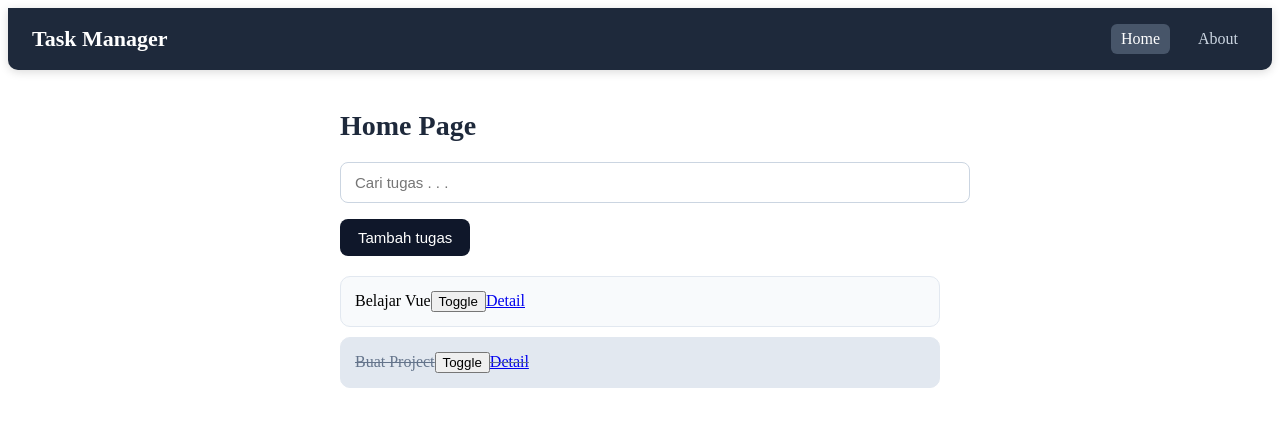
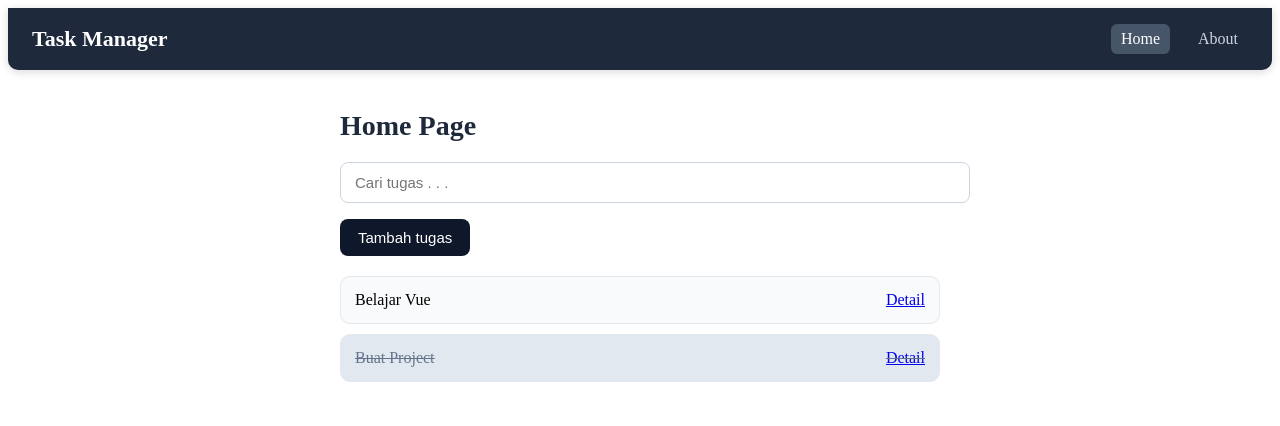
Before and after one commit to KenapaCoding/sk-vue-task-manager, a Vue app: page / in a window 1280 px wide. Shown: the top 426 px of the page. Built offline with nearby package versions, Linux system fonts and the light colour scheme.

Commit message:
sk1: style task item

```diff
--- a/src/components/TaskItem.vue
+++ b/src/components/TaskItem.vue
@@ -1,7 +1,6 @@
 <template>
-    <div>
+    <div class="item" @click="$emit('toggle')">
         <span :style="{textDecoration: task.done ? 'line-through': 'none'}">{{ task.title }}</span>
-        <button @click="$emit('toggle')">Toggle</button>
         <router-link :to="'/task/' + task.id">Detail</router-link>
     </div>
 </template>
@@ -10,5 +9,15 @@
         task:Object
     })
 
-    const emit = defineEmits(['toggle'])
+    const emit = defineEmits(['toggle']);
 </script>
+
+<style scoped>
+.item {
+  width: 100%;
+  display: flex;
+  justify-content: space-between;
+  align-items: center;
+  cursor: pointer;
+}
+</style>
```
